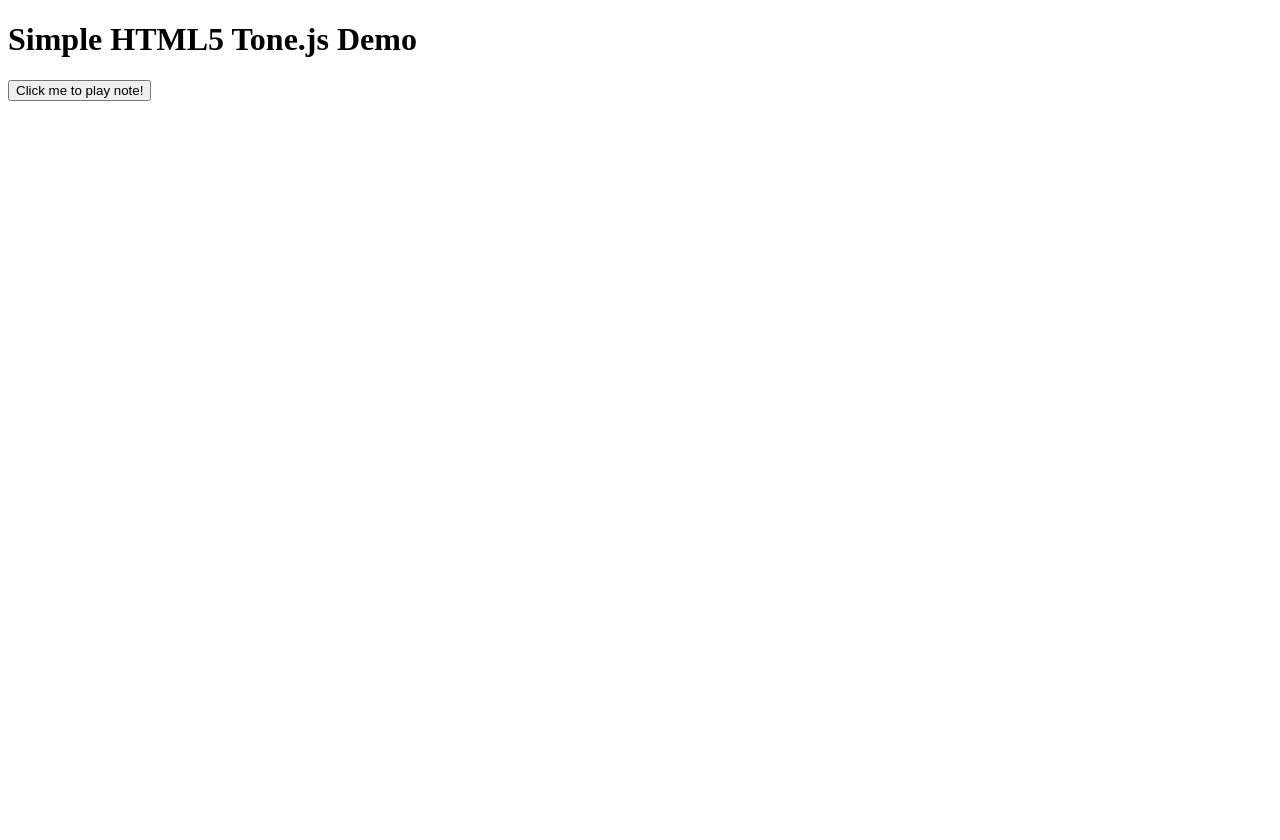
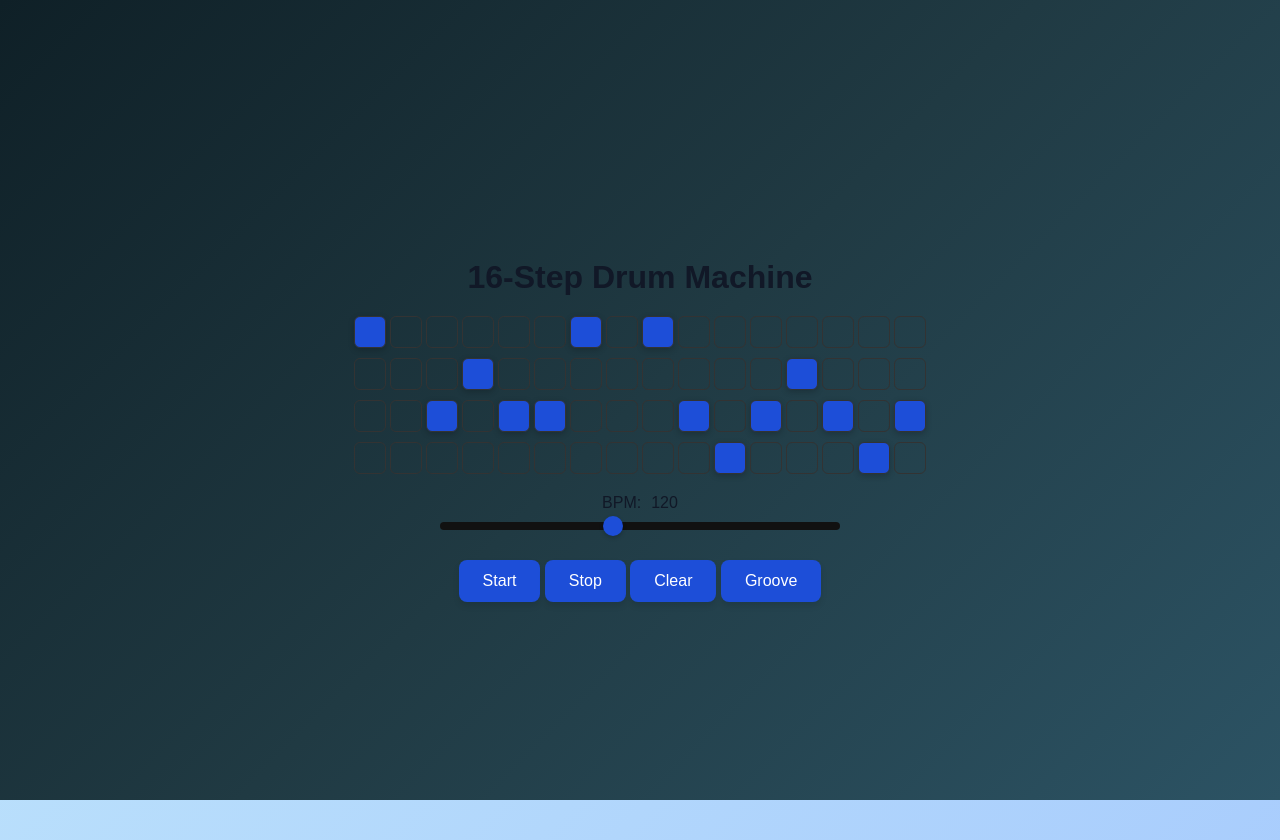
Before and after one commit to oliverkiranbrown/drum_sequencer, a plain HTML site: page browser.html in a window 1280 px wide. Before the commit the page ends 800 px from the top, so only its background shows below. Drawn offline with nearby package versions, Linux system fonts and the light colour scheme; no server answers.

Commit message:
added layout and clickable buttons

```diff
--- a/arpeggiator.js
+++ /dev/null
@@ -1,49 +0,0 @@
-function test_seq() {
-    // set the base URL for the samples
-    let base_url = "https://oliverkiranbrown.github.io/public/samples/";
-    let sequencer;
-
-    // Load in the samples
-    sequencer = new Tone.Players({
-        kick: base_url + "kick.mp3",
-        snare: base_url + "snare.mp3",
-        open_hat: base_url + "open_hat.mp3",
-        closed_hat: base_url + "closed_hat.mp3"
-    }).toDestination();
-
-    // define patterns
-    const kickPattern   = [1,0,0,0,0,0,0,0,1,0,0,0,0,0,0,0];
-    const snarePattern  = [0,0,1,0,0,0,1,0,0,0,1,0,0,0,1,0];
-    const closedPattern = [0,0,0,1,1,1,0,0,0,1,0,0,1,0,0,1];
-    const openPattern   = [0,0,0,0,0,0,0,0,0,0,0,0,0,0,1,0];
-
-    let step = 0;
-
-    var loop = new Tone.Loop((time) => {
-
-        // Kick
-        if (kickPattern[step] == 1) {
-            sequencer.player("kick").start(time);
-        }
-
-        // Snare
-        if (snarePattern[step] == 1) {
-            sequencer.player("snare").start(time);
-        }
-
-        // closed hats
-        if (closedPattern[step] == 1) {
-            sequencer.player("closed_hat").start(time);
-        }
-
-        // open hats
-        if (openPattern[step] == 1) {
-            sequencer.player("open_hat").start(time);
-        }
-
-        // Advance Time
-        step = (step + 1) % 16;
-
-    }, "16n").start(0);
-    Tone.Transport.start();
-}
--- a/browser.html
+++ b/browser.html
@@ -1,17 +1,30 @@
 <!DOCTYPE HTML>
-<html>
+<html lang="en">
 	<head>
 		<meta charset="utf-8" />
-		<title>Simple HTML</title>
+		<title>Drum Sequencer</title>
 		<meta name="viewport" content="width=device-width, initial-scale=1" />
-		<!-- LOAD Tone.js from unpkg -->
-		<script src="https://unpkg.com/tone"></script>
-		<!-- Link to your external script -->
-		<script src="arpeggiator.js" defer></script>
-		<script defer src="https://cdnjs.cloudflare.com/ajax/libs/tone/14.8.32/Tone.min.js"></script>
+		<link rel="stylesheet" href="style.css">
 	</head>
 	<body>
-		<h1>Simple HTML5 Tone.js Demo</h1>
-		<button onclick="test_seq()">Click me to play note!</button>
+		<h1>16-Step Drum Machine</h1>
+		<div id="particles-js"></div>
+		<div id="sequencer">
+			<div class="row" id="kick-row"></div>
+			<div class="row" id="snare-row"></div>
+			<div class="row" id="closed_hat-row"></div>
+			<div class="row" id="open_hat-row"></div>
+		</div>
+		<label for="bpm">BPM: <span id="bpm-value">120</span></label>
+		<input type="range" id="bpm" min="60" max="200" value="120">
+		<div>
+			<button id="start">Start</button>
+			<button id="stop">Stop</button>
+			<button id="clear-grid">Clear</button>
+			<button id="new-pattern">Groove</button>
+		</div>
+
+		<script src="https://unpkg.com/tone"></script>
+		<script src="sequencer.js" defer></script>
 	</body>
 </html>
--- /dev/null
+++ b/sequencer.js
@@ -0,0 +1,182 @@
+// Set the base URL for the drum samples to be triggered
+let base_url = "https://oliverkiranbrown.github.io/public/samples/";
+let sequencer;
+
+// define the instrument by linking the variable names to mp3 files
+sequencer = new Tone.Players({
+    kick: base_url + "kick.mp3",
+    snare: base_url + "snare.mp3",
+    open_hat: base_url + "open_hat.mp3",
+    closed_hat: base_url + "closed_hat.mp3"
+}).toDestination();
+
+// make the array for each drum voice
+let kick_pattern = Array(16).fill(0);
+let snare_pattern = Array(16).fill(0);
+let open_hh_pattern = Array(16).fill(0);
+let closed_hh_pattern = Array(16).fill(0);
+
+// some pre-defined grooves so it sounds good from the start!
+const predefinedPatterns = [
+    {
+        name:       "groove_one",
+        kick:       [1,0,0,0,0,0,1,0,1,0,0,0,0,0,0,0],
+        snare:      [0,0,0,1,0,0,0,0,0,0,0,0,1,0,0,0],
+        open_hat:   [0,0,0,0,0,0,0,0,0,0,1,0,0,0,1,0],
+        closed_hat: [0,0,1,0,1,1,0,0,0,1,0,1,0,1,0,1]
+
+    },
+    {
+        name:       "groove_two",
+        kick:       [0,0,1,0,1,0,0,1,0,0,0,0,1,1,0,0],
+        snare:      [1,0,0,0,0,0,0,0,0,1,0,0,0,0,1,0],
+        open_hat:   [0,0,0,1,0,0,1,0,0,1,0,0,1,0,0,0],
+        closed_hat: [0,1,1,0,1,1,0,1,1,0,1,1,0,1,1,0]
+    },
+    {
+        name:       "dance",
+        kick:       [1,0,0,0,1,0,0,0,1,0,0,0,1,0,0,0],
+        snare:      [0,0,0,0,1,0,0,0,0,0,0,0,1,0,0,0],
+        open_hat:   [0,0,1,0,0,0,1,0,0,0,1,0,0,0,1,0],
+        closed_hat: [0,0,0,0,0,0,0,1,0,0,0,0,0,0,0,1]
+    }
+];
+
+// pattern loader
+function load_pattern(pattern) {
+    // create a copy of the array to avoid mutating original
+    kick_pattern = [...pattern.kick];
+    snare_pattern = [...pattern.snare];
+    open_hh_pattern = [...pattern.open_hat];
+    closed_hh_pattern = [...pattern.closed_hat];
+    // visually update the grid too
+    update_grid_visuals();
+}
+
+// helper function to wipe the slate
+function update_grid_visuals() {
+    document.querySelectorAll(".step").forEach(stepDiv => {
+        const instrument = stepDiv.dataset.instrument;
+        const index = parseInt(stepDiv.dataset.step);
+        const patternArray = getPatternArray(instrument);
+        if (patternArray[index]) {
+            stepDiv.classList.add("active");
+        } else {
+            stepDiv.classList.remove("active");
+        }
+    });
+}
+
+// step counter for place in loop
+let step = 0;
+
+// loop through each voice and create the grid
+for (let instrument of ["kick","snare","closed_hat","open_hat"]) {
+    // find the row in the html file
+    const row = document.getElementById(instrument + "-row");
+    // add a row of div elements with the instrument and step id
+    for (let i = 0; i < 16; i++) {
+        const stepDiv = document.createElement("div");
+        stepDiv.classList.add("step");
+        stepDiv.dataset.instrument = instrument;
+        stepDiv.dataset.step = i;
+        row.appendChild(stepDiv);
+    }
+}
+
+// map the instrument name to the pattern name
+function getPatternArray(name) {
+    switch(name) {
+        case "kick": return kick_pattern;
+        case "snare": return snare_pattern;
+        case "closed_hat": return closed_hh_pattern;
+        case "open_hat": return open_hh_pattern;
+    }
+}
+
+// find all the div elements with class "step" - call it a button
+document.querySelectorAll(".step").forEach(button => {
+    // look out for when each of these is clicked
+    button.addEventListener("click", () => {
+        // extract the instrument from this button's attached dataset
+        const instrument = button.dataset.instrument;
+        // extract the step from button's dataset
+        const step_index = parseInt(button.dataset.step);
+        // use helper function to get array for instrument
+        const pattern_array = getPatternArray(instrument);
+        // toggle the array for this voice's step (on-off)
+        pattern_array[step_index] = pattern_array[step_index] ? 0 : 1;
+        button.classList.toggle('active');
+    });
+});
+
+// highlight the current step being played
+function highlight_step(step) {
+    // every step element has the label current removed (cleans the board)
+    document.querySelectorAll(".step").forEach(s => s.classList.remove("current"));
+    // find all the buttons at this step and add the class label 'current'.
+    document.querySelectorAll(`.step[data-step='${step}']`).forEach(s => s.classList.add("current"));
+}
+
+// tone.js loop
+var loop = new Tone.Loop((time) => {
+
+    // give the blocks in the current step a boarder
+    highlight_step(step);
+
+    if (kick_pattern[step]) sequencer.player("kick").start(time);
+    if (snare_pattern[step]) sequencer.player("snare").start(time);
+    if (open_hh_pattern[step]) sequencer.player("open_hat").start(time);
+    if (closed_hh_pattern[step]) sequencer.player("closed_hat").start(time);
+
+    step = (step + 1) % 16;
+
+}, "16n");
+
+// place to clear the grid
+function clearGrid() {
+    kick_pattern.fill(0);
+    snare_pattern.fill(0);
+    open_hh_pattern.fill(0);
+    closed_hh_pattern.fill(0);
+    update_grid_visuals();
+}
+
+// bind button to function
+document.getElementById("clear-grid").addEventListener("click", () => {
+    clearGrid();
+});
+
+// make the start button work
+document.getElementById("start").addEventListener("click", async () => {
+    await Tone.start();
+    loop.start(0);
+    Tone.Transport.start();
+});
+
+// make the stop button work
+document.getElementById("stop").addEventListener("click", async () => {
+    loop.stop(0);
+});
+
+// make the bpm slider
+const bpm_slider = document.getElementById("bpm");
+const bpm_display = document.getElementById("bpm-value");
+
+bpm_slider.addEventListener("input", () => {
+    const bpm = parseInt(bpm_slider.value);
+    // slide up to the bpm value in 0.1s
+    Tone.Transport.bpm.rampTo(bpm, 0.1);
+    bpm_display.textContent = bpm;
+});
+
+// make the new pattern button work
+document.getElementById("new-pattern").addEventListener("click", () => {
+    const randomIndex = Math.floor(Math.random() * predefinedPatterns.length);
+    load_pattern(predefinedPatterns[randomIndex]);
+});
+
+// have a default pattern loaded
+window.addEventListener("DOMContentLoaded", () => {
+    load_pattern(predefinedPatterns[0]); // load the first pattern automatically
+});
--- /dev/null
+++ b/style.css
@@ -0,0 +1,170 @@
+/* =======================
+   Global Styles
+   ======================= */
+   :root {
+    --primary: #1d4ed8;
+    --primary-hover: #2563eb;
+    --secondary: #e85d00;
+    --bg: #f3f4f6;
+    --text: #111827;
+}
+
+body {
+    font-family: 'fantasy', sans-serif;
+    padding: 20px;
+    background-color: var(--bg);
+    color: var(--text);
+    background: linear-gradient(-45deg, #ff9a9e, #fad0c4, #a1c4fd, #c2e9fb);
+    background-size: 400% 400%;
+    animation: gradientBG 15s ease infinite;
+}
+
+body::after {
+    content: "";
+    position: fixed;
+    top: 0; left: 0; right: 0; bottom: 0;
+    opacity: 0.05;
+    pointer-events: none;
+}
+
+h1 {
+    margin-bottom: 20px;
+    font-weight: 600;
+    text-align: center;
+}
+
+/* =======================
+   Sequencer Grid
+   ======================= */
+#sequencer {
+    display: flex;
+    flex-direction: column;
+    gap: 10px;
+    margin: 0 auto;
+}
+
+body {
+    display: flex;
+    flex-direction: column;
+    justify-content: center;    /* vertical centering */
+    align-items: center;        /* horizontal centering */
+    min-height: 100vh;          /* full height */
+    margin: 0;                  /* remove default body margin */
+}
+
+.row {
+    display: flex;
+    gap: 4px;
+}
+
+.step {
+    width: 30px;
+    height: 30px;
+    border: 1px solid #333;
+    border-radius: 6px;
+    display: flex;
+    align-items: center;
+    justify-content: center;
+    cursor: pointer;
+    transition: all 0.2s ease;
+}
+
+.step.active {
+    background-color: var(--primary);
+    box-shadow: 0 2px 6px rgba(0,0,0,0.2);
+}
+
+.step.current {
+    border-color: var(--secondary);
+}
+
+.step:hover {
+    transform: scale(1.05);
+}
+
+/* =======================
+   Buttons
+   ======================= */
+button {
+    background-color: var(--primary);
+    color: white;
+    border: none;
+    border-radius: 8px;
+    padding: 12px 24px;
+    font-size: 16px;
+    cursor: pointer;
+    box-shadow: 0 4px 6px rgba(0,0,0,0.1);
+    transition: all 0.2s ease-in-out;
+    display: inline-block;
+    margin-top: 20px;
+}
+
+button:hover {
+    background-color: var(--primary-hover);
+    transform: translateY(-2px);
+    box-shadow: 0 6px 8px rgba(0,0,0,0.15);
+}
+
+button:active {
+    transform: translateY(0);
+    box-shadow: 0 4px 6px rgba(0,0,0,0.1);
+}
+
+/* =======================
+   Range Slider (BPM)
+   ======================= */
+input[type=range] {
+    -webkit-appearance: none;
+    width: 400px;
+    height: 8px;
+    background: #111;
+    border-radius: 4px;
+
+    outline: none;
+    margin-top: 10px;
+    margin-bottom: 10px;
+    transition: background 0.2s ease;
+}
+
+input[type=range]::-webkit-slider-thumb {
+    -webkit-appearance: none;
+    appearance: none;
+    width: 20px;
+    height: 20px;
+    background: var(--primary);
+    border-radius: 50%;
+    cursor: pointer;
+    box-shadow: 0 2px 4px rgba(0,0,0,0.2);
+    transition: background 0.2s ease, transform 0.1s ease;
+}
+
+input[type=range]::-webkit-slider-thumb:hover {
+    background: var(--primary-hover);
+    transform: scale(1.1);
+}
+
+input[type=range]::-moz-range-thumb {
+    width: 20px;
+    height: 20px;
+    background: var(--primary);
+    border-radius: 50%;
+    cursor: pointer;
+}
+
+label {
+    display: flex;
+    align-items: center;
+    gap: 10px;
+    font-weight: 500;
+    margin-top: 20px;
+}
+
+#particles-js {
+    position: fixed;
+    top: 0;
+    left: 0;
+    width: 100%;
+    height: 100%;
+    z-index: -1;
+    background: linear-gradient(135deg, #0f2027, #203a43, #2c5364); /* Modern palette */
+}
```
